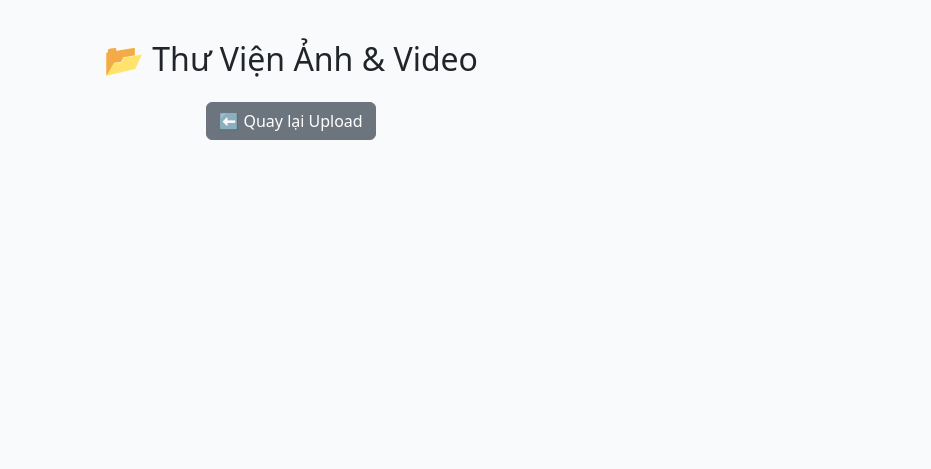
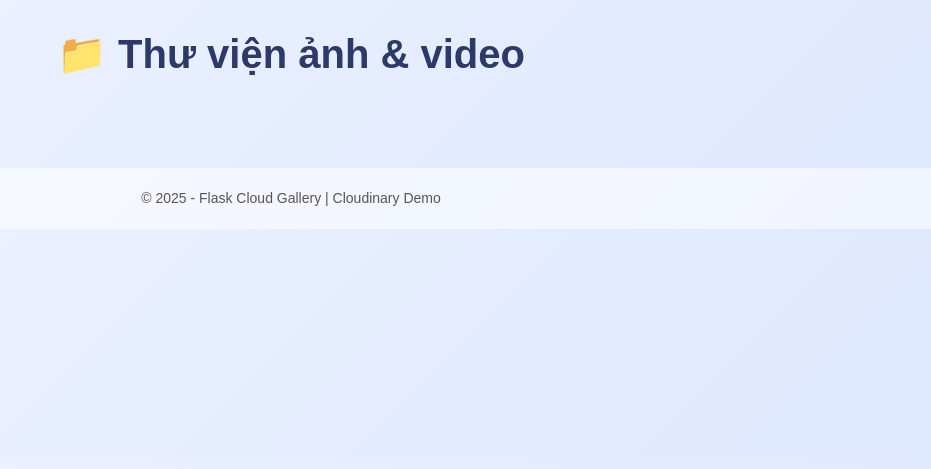
Before and after one commit to billhaha1947/flask-update, a Flask app: template templates/gallery.html in a window 1280 px wide. Shown: the top 469 px of the page, without its empty margins (349-1280 px from the left). Run offline with Flask 3, Linux system fonts and the light colour scheme; the template is opened without the code that fills it, so the values that code supplies are empty.

Commit message:
Update gallery.html

```diff
--- a/templates/gallery.html
+++ b/templates/gallery.html
@@ -2,55 +2,130 @@
 <html lang="vi">
 <head>
   <meta charset="UTF-8">
-  <title>Thư viện Ảnh & Video</title>
-  <link href="https://cdn.jsdelivr.net/npm/bootstrap@5.3.2/dist/css/bootstrap.min.css" rel="stylesheet">
+  <meta name="viewport" content="width=device-width, initial-scale=1.0">
+  <title>📸 Thư viện ảnh & video</title>
+  <link href="https://cdn.jsdelivr.net/npm/bootstrap@5.3.0/dist/css/bootstrap.min.css" rel="stylesheet">
   <style>
-    body { background: #f9fafc; }
-    .container { margin-top: 40px; }
-    .media-card { border-radius: 15px; overflow: hidden; box-shadow: 0 2px 8px rgba(0,0,0,0.1); margin-bottom: 20px; }
-    .media-card img, .media-card video { width: 100%; height: auto; }
-    .card-body { background: #fff; padding: 10px; text-align: center; }
-    input[type=password] { width: 100%; margin-top: 5px; }
+    body {
+      background: linear-gradient(135deg, #eef3ff, #dde7ff);
+      font-family: 'Poppins', sans-serif;
+    }
+    h1 {
+      text-align: center;
+      margin: 30px 0;
+      color: #2b3a67;
+      font-weight: 700;
+    }
+    .gallery-grid {
+      display: grid;
+      grid-template-columns: repeat(auto-fill, minmax(220px, 1fr));
+      gap: 20px;
+      padding: 0 20px 60px;
+    }
+    .card {
+      border: none;
+      border-radius: 15px;
+      overflow: hidden;
+      background: white;
+      box-shadow: 0 6px 18px rgba(0,0,0,0.1);
+      transition: transform 0.2s ease, box-shadow 0.3s ease;
+    }
+    .card:hover {
+      transform: translateY(-5px);
+      box-shadow: 0 10px 25px rgba(0,0,0,0.15);
+    }
+    img, video {
+      width: 100%;
+      height: 200px;
+      object-fit: cover;
+    }
+    .card-body {
+      padding: 15px;
+      text-align: center;
+    }
+    .delete-btn {
+      background-color: #ff4b5c;
+      border: none;
+      color: white;
+      padding: 6px 14px;
+      border-radius: 10px;
+      font-size: 14px;
+      transition: 0.2s;
+    }
+    .delete-btn:hover {
+      background-color: #d12c3a;
+    }
+    .pw-input {
+      width: 100%;
+      border: 1px solid #ddd;
+      border-radius: 8px;
+      padding: 5px 8px;
+      font-size: 13px;
+      margin-bottom: 8px;
+      display: none; /* Ẩn mặc định */
+    }
+    footer {
+      text-align: center;
+      padding: 20px;
+      background-color: rgba(255,255,255,0.6);
+      font-size: 14px;
+      color: #555;
+    }
   </style>
 </head>
 <body>
+
   <div class="container">
-    <h2 class="text-center mb-4">📂 Thư Viện Ảnh & Video</h2>
-    <div class="text-center mb-3">
-      <a href="/" class="btn btn-secondary">⬅️ Quay lại Upload</a>
-    </div>
+    <h1>📁 Thư viện ảnh & video</h1>
 
-    <div class="row">
+    <div class="gallery-grid">
       {% for img in images %}
-        <div class="col-md-3 col-sm-6">
-          <div class="media-card">
-            <img src="{{ img.secure_url }}" alt="">
-            <div class="card-body">
-              <form action="/delete/image/{{ img.public_id }}" method="post">
-                <input type="password" name="password" placeholder="Mật khẩu admin" required>
-                <button class="btn btn-danger btn-sm mt-1 w-100">Xóa</button>
-              </form>
-            </div>
+        <div class="card">
+          <img src="{{ img.url }}" alt="Ảnh">
+          <div class="card-body">
+            <input type="password" class="pw-input" placeholder="Nhập mật khẩu admin" id="pw_{{ img.public_id }}">
+            <button class="delete-btn" onclick="showPassword('{{ img.public_id }}','image')">Xóa</button>
           </div>
         </div>
       {% endfor %}
 
       {% for vid in videos %}
-        <div class="col-md-3 col-sm-6">
-          <div class="media-card">
-            <video controls>
-              <source src="{{ vid.secure_url }}" type="video/mp4">
-            </video>
-            <div class="card-body">
-              <form action="/delete/video/{{ vid.public_id }}" method="post">
-                <input type="password" name="password" placeholder="Mật khẩu admin" required>
-                <button class="btn btn-danger btn-sm mt-1 w-100">Xóa</button>
-              </form>
-            </div>
+        <div class="card">
+          <video controls>
+            <source src="{{ vid.url }}" type="video/mp4">
+          </video>
+          <div class="card-body">
+            <input type="password" class="pw-input" placeholder="Nhập mật khẩu admin" id="pw_{{ vid.public_id }}">
+            <button class="delete-btn" onclick="showPassword('{{ vid.public_id }}','video')">Xóa</button>
           </div>
         </div>
       {% endfor %}
     </div>
   </div>
+
+  <footer>© 2025 - Flask Cloud Gallery | Cloudinary Demo</footer>
+
+  <script>
+    function showPassword(public_id, type) {
+      const input = document.getElementById('pw_' + public_id);
+      if (input.style.display === 'none' || input.style.display === '') {
+        input.style.display = 'block';
+        input.focus();
+      } else {
+        deleteFile(public_id, type);
+      }
+    }
+
+    async function deleteFile(public_id, type) {
+      const pw = document.getElementById('pw_' + public_id).value;
+      if (!pw) return alert("⚠️ Nhập mật khẩu admin để xóa!");
+
+      const res = await fetch(`/delete/${public_id}?type=${type}&password=${pw}`, { method: "DELETE" });
+      const data = await res.text();
+      alert(data);
+      if (data.includes("thành công")) location.reload();
+    }
+  </script>
+
 </body>
 </html>
```
